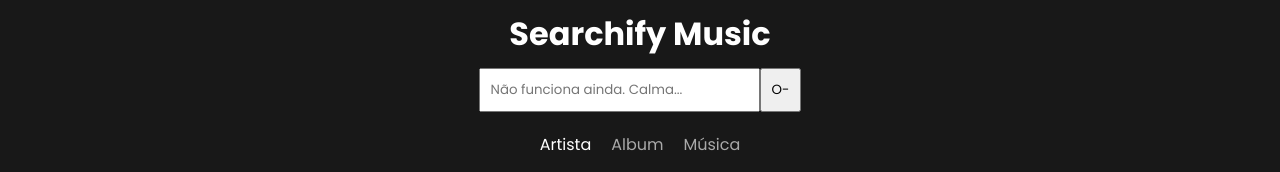
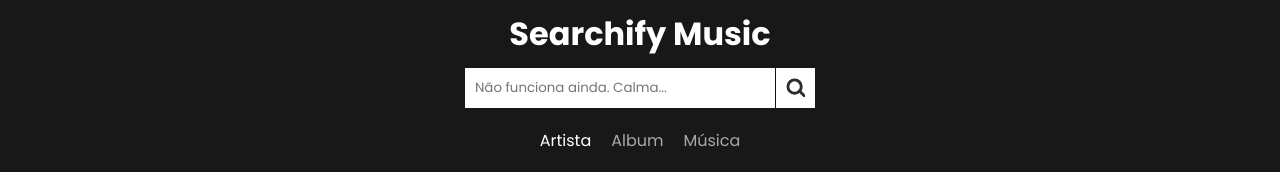
Before and after one commit to arturguitelar/vue-spotify-example, a Vue app: page / in a window 1280 px wide. Shown: the top 172 px of the page. Built offline with nearby package versions, Linux system fonts and the light colour scheme.

Commit message:
Refact: search styles.

```diff
--- a/src/components/Search.vue
+++ b/src/components/Search.vue
@@ -1,11 +1,28 @@
 <template>
+  <div class="search-container">
     <div class="search">
       <input
         class="search-input"
         type="text"
         placeholder="Não funciona ainda. Calma..."
       />
-    <button class="search-btn">O-</button>
+      <button class="search-btn">
+        <svg
+          class="svg-icon search-icon"
+          aria-labelledby="title desc"
+          role="img"
+          xmlns="http://www.w3.org/2000/svg"
+          viewBox="0 0 19.9 19.7"
+        >
+          <title id="title">Search Icon</title>
+          <desc id="desc">A magnifying glass icon.</desc>
+          <g class="search-path" fill="none" stroke="#000">
+            <path stroke-linecap="square" d="M19.5 19l-5.4-5.4" />
+            <circle cx="9" cy="9" r="7" />
+          </g>
+        </svg>
+      </button>
+    </div>
   </div>
 </template>
 
@@ -16,18 +33,45 @@ export default {
 </script>
 
 <style>
+.search-container {
+  margin: 10px 0;
+}
+
 .search {
-  padding: 10px 0;
+  width: 350px;
+  height: 40px;
+  display: flex;
+  flex-direction: row;
+  margin: auto;
+  background-color: #fff;
 }
 
 .search-input {
-  min-height: 40px;
   padding: 10px;
+  flex: auto;
+  border-radius: 0;
+  background: transparent;
+  border: none;
+  transition: 0.5s;
 }
 
 .search-btn {
-  min-width: 40px;
-  min-height: 40px;
+  width: 40px;
   padding: 10px;
+  border-radius: 0;
+  background: transparent;
+  border: none;
+  border-left: var(--border-default);
+  cursor: pointer;
+}
+
+.search-path {
+  stroke: var(--main-color);
+  stroke-width: 3px;
+  transition: 0.5s;
+}
+
+.search-btn:hover .search-path {
+  stroke: var(--effect-color);
 }
 </style>
--- a/src/components/shared/Main.vue
+++ b/src/components/shared/Main.vue
@@ -10,6 +10,7 @@
 .main {
   margin-top: 200px;
   margin-bottom: 30px;
+  padding: 10px;
 }
 
 .main h2 {
```
Also changed, not shown: src/assets/logo.png (deleted). Lines whose indentation alone changed are shown as unchanged.
